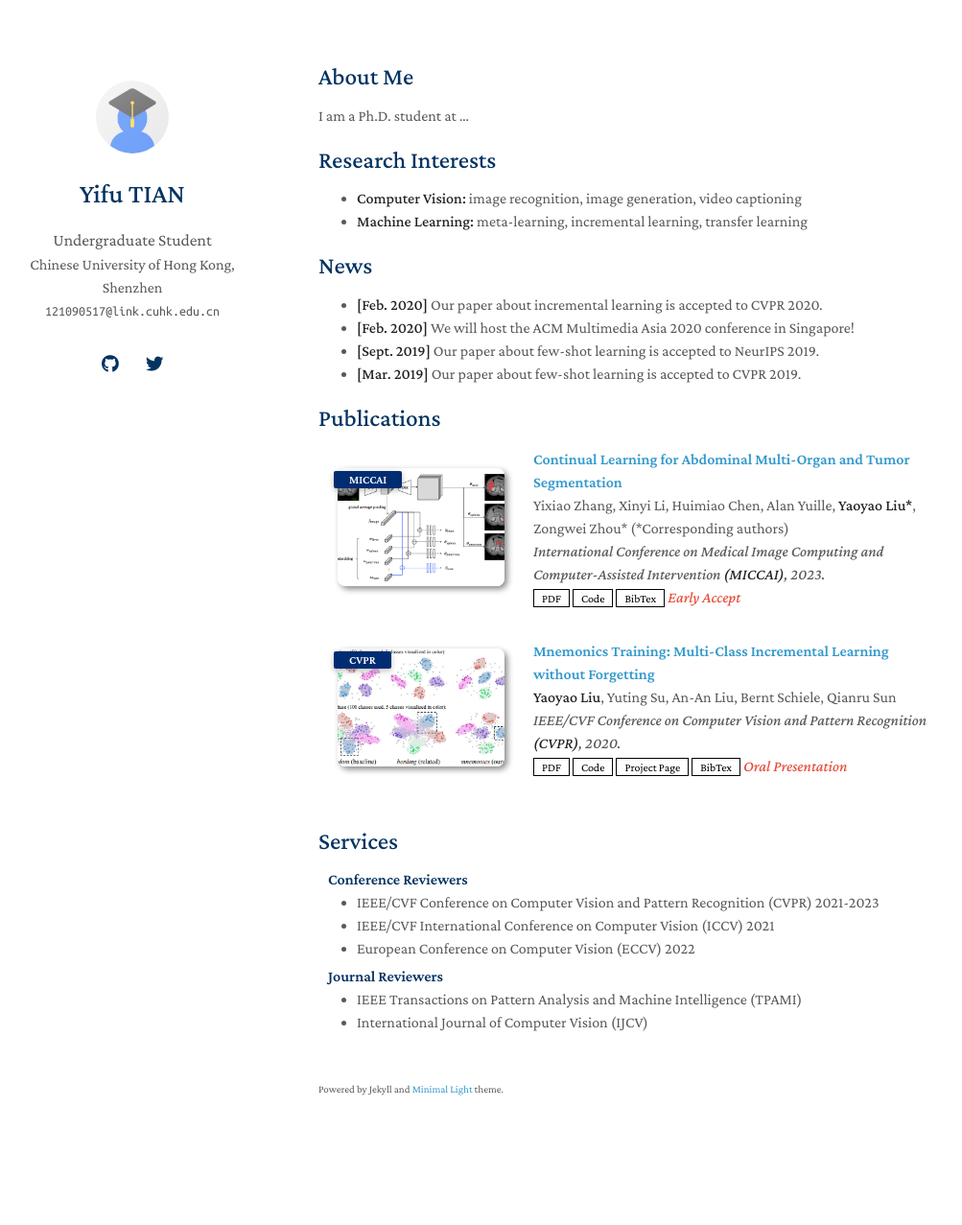
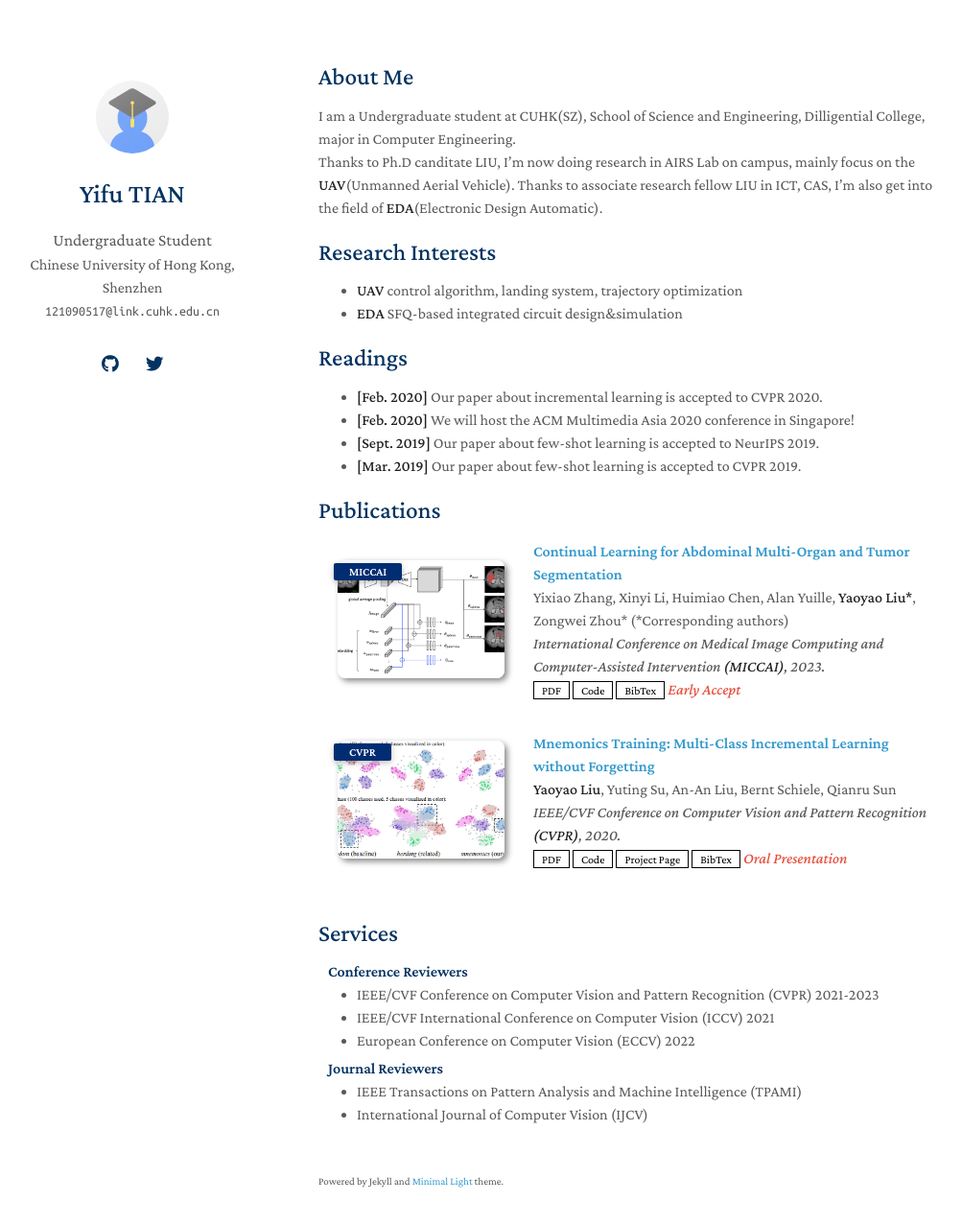
Before and after one commit to Travis-ovo/site, a Jekyll site: the page built from index.md, in a window 1280 px wide and 1312 px high. Shown: the top 1277 px of the window at 96% size, without its empty margins (138-1141 px from the left). Built offline with Jekyll 4.4.1, drawn with Linux system fonts in a browser that asks for light colours; nearby versions of some CDN libraries; a style sheet for code colours, icons or effects is not loaded; our own code applies the rules of GitHub Pages for plain Markdown files.

Commit message:
Update index.md

```diff
--- a/index.md
+++ b/index.md
@@ -4,14 +4,16 @@ layout: homepage
 
 ## About Me
 
-I am a Ph.D. student at ...
+I am a Undergraduate student at CUHK(SZ), School of Science and Engineering, Dilligential College, major in Computer Engineering.
+Thanks to Ph.D canditate LIU, I'm now doing research in AIRS Lab on campus, mainly focus on the **UAV**(Unmanned Aerial Vehicle).
+Thanks to associate research fellow LIU in ICT, CAS, I'm also get into the field of **EDA**(Electronic Design Automatic).
 
 ## Research Interests
 
-- **Computer Vision:** image recognition, image generation, video captioning
-- **Machine Learning:** meta-learning, incremental learning, transfer learning
+- **UAV** control algorithm, landing system, trajectory optimization
+- **EDA** SFQ-based integrated circuit design&simulation
 
-## News
+## Readings
 
 - **[Feb. 2020]** Our paper about incremental learning is accepted to CVPR 2020.
 - **[Feb. 2020]** We will host the ACM Multimedia Asia 2020 conference in Singapore!
```
